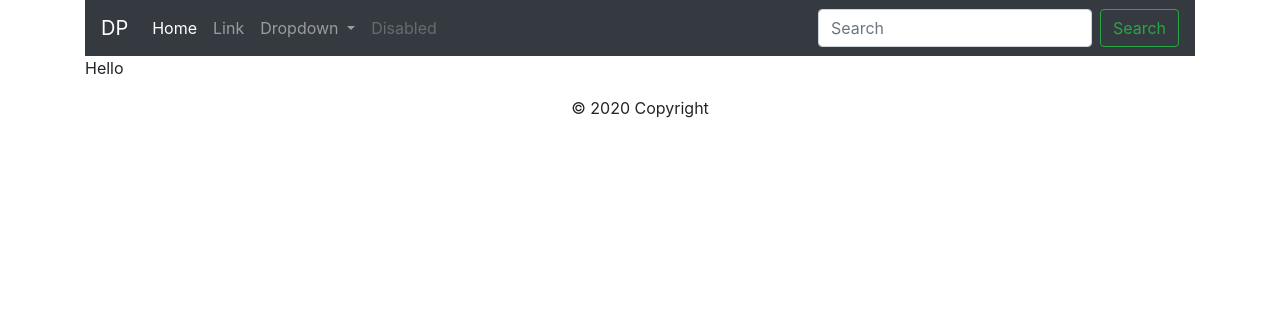
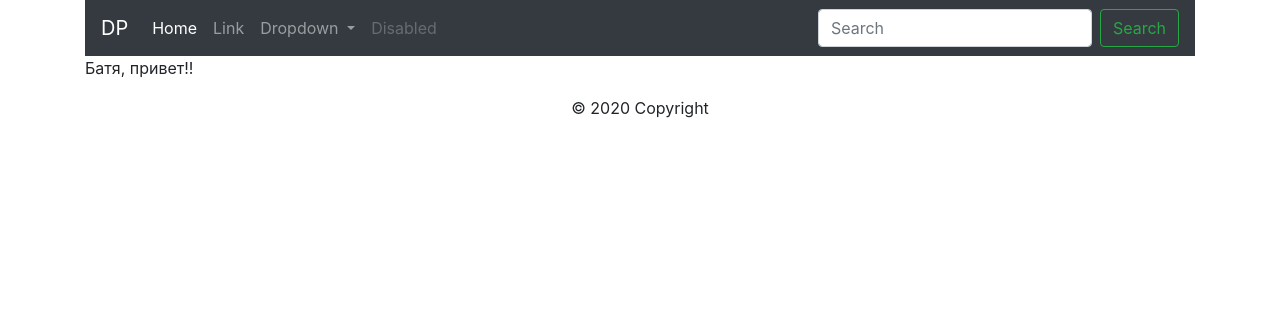
Before and after one commit to dediluk/dedproject_public, a Django app: page /about in a window 1280 px wide. Shown: the top 316 px of the page. Run offline with Django 3.2, Linux system fonts and the light colour scheme; some libraries are stand-ins or nearby versions.

Commit message:
kate commit

```diff
--- a/templates/base.html
+++ b/templates/base.html
@@ -4,6 +4,7 @@
 <head>
 	<link rel="stylesheet" href="{% static 'bootstrap/css/bootstrap.css' %}">
 	<link rel="stylesheet" href="{%static 'common/css/styles.css'%}">
+	<link rel="shortcut icon" href="{% static 'images/icons/icon-site.png' %}">
 	<title>{%block title%} {% endblock %}</title>
 </head>
 <body>
--- a/templates/catalog/aboutMe.html
+++ b/templates/catalog/aboutMe.html
@@ -2,4 +2,4 @@
 {% load static%}
 
 <title>{%block title %}О себе {% endblock %}</title>
-{% block content %}Hello{% endblock %}
+{% block content %}Батя, привет!!{% endblock %}
```
Also changed, not shown: 2 other files.
